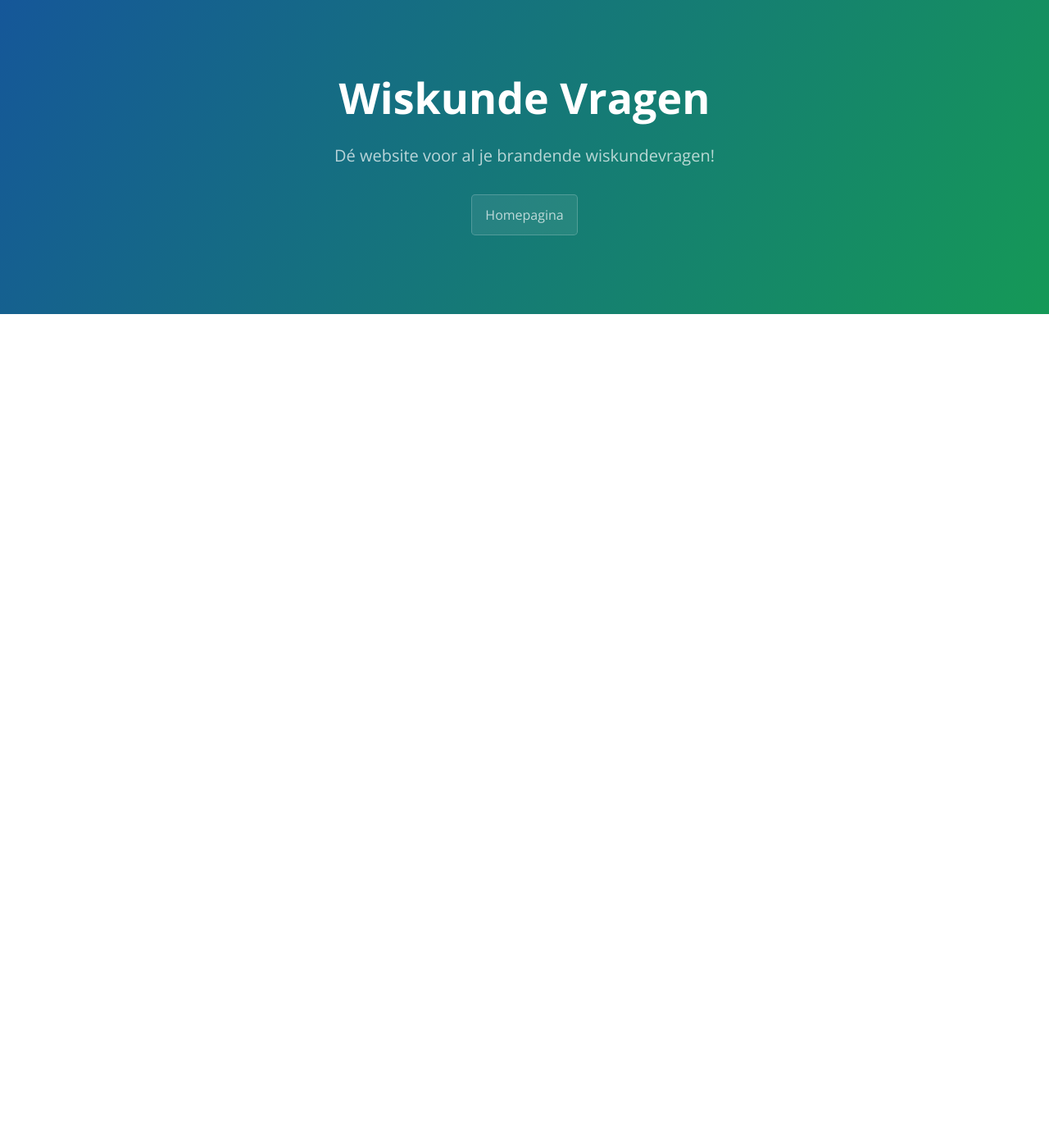
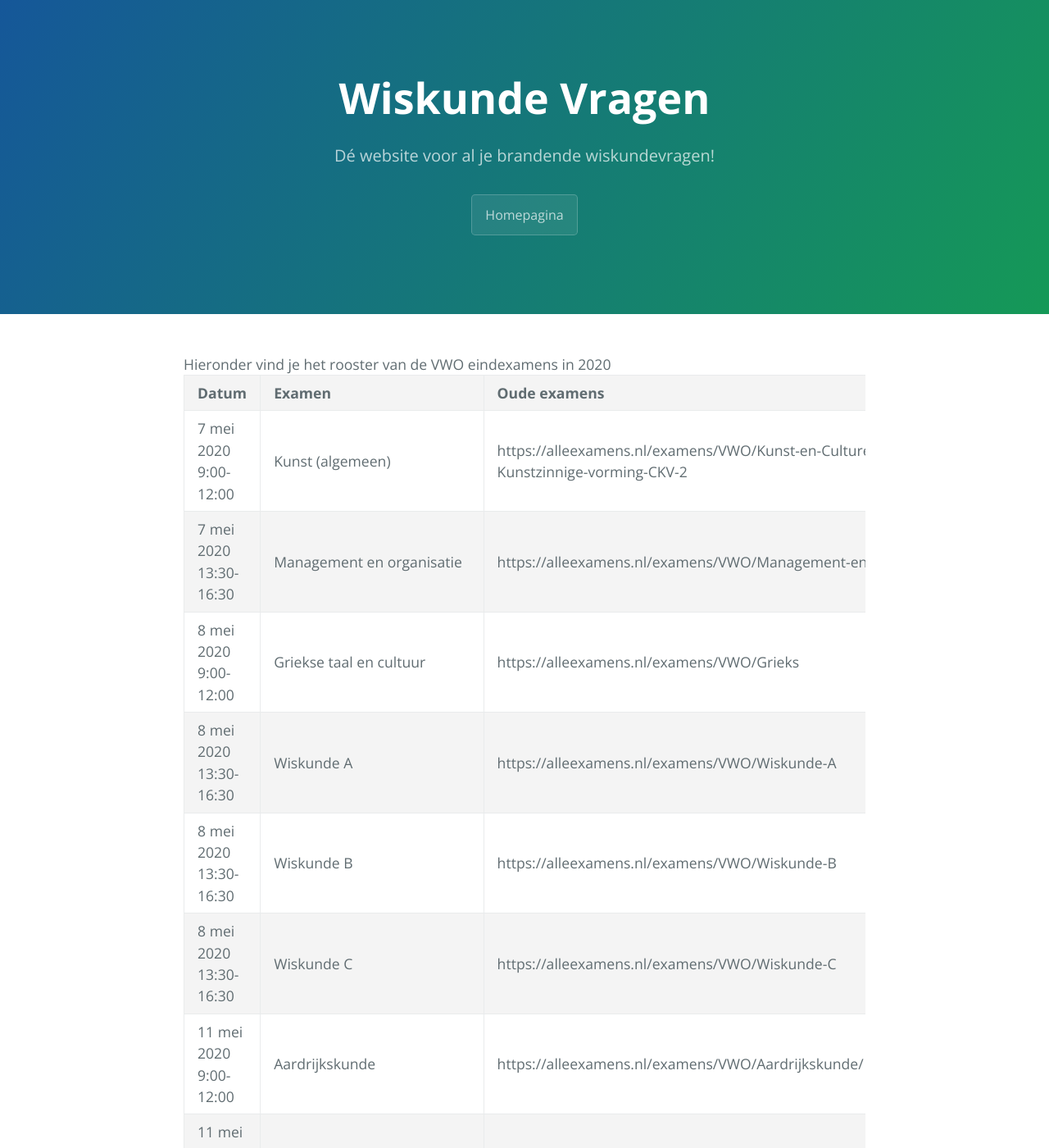
Before and after one commit to wiskundevragen/wiskundevragen.github.io, a Jekyll site: the page built from examen/vwo.html, in a window 1280 px wide and 1400 px high. Shown: the whole window at 82% size. Built offline with Jekyll 4.4.1, drawn with Linux system fonts in a browser that asks for light colours; some of the changed text lies outside the part shown.

Commit message:
post vwo exam schedule

```diff
--- a/_config.yml
+++ b/_config.yml
@@ -26,6 +26,9 @@ page_names:
   gonio:
     desc: Goniometrie
     url: ../gonio/index.html
+  havo_rooster:
+    desc: "Eindexamenrooster HAVO 2020"
+    url: ../examen/havo
   help_diff:
     desc: "Hoe differentieer ik?"
     url: ../afgeleides/differentieren
@@ -59,6 +62,9 @@ page_names:
   prim_lijst:
     desc: "Lijst met primitieven"
     url: ../primitieven/primitieven.html
+  vwo_rooster:
+    desc: "Eindexamenrooster VWO 2020"
+    url: ../examen/vwo
   wisk:
     desc: "Wiskunde overzichtspagina"
     url: ../wiskunde
--- a/examen/vwo.html
+++ b/examen/vwo.html
@@ -1,5 +1,155 @@
 ---
 desc: Het eindexamenrooster VWO 2020
 title: VWO rooster eindexamen 2020
-see_also: ["vwo_rooster", "roosterpagina" "home"]
+see_also: ["havo_rooster", "roosterpagina" "home"]
 ---
+Hieronder vind je het rooster van de VWO eindexamens in 2020
+<table>
+	<tr>
+		<td><b>Datum</b></td>
+		<td><b>Examen</b></td>
+		<td><b>Oude examens</b></td>
+	</tr>
+	<tr>
+		<td>7 mei 2020 9:00-12:00</td>
+		<td>Kunst (algemeen)</td>
+		<td>https://alleexamens.nl/examens/VWO/Kunst-en-Culturele-en-Kunstzinnige-vorming-CKV-2</td>
+	</tr>
+	<tr>
+		<td>7 mei 2020 13:30-16:30</td>
+		<td>Management en organisatie</td>
+		<td>https://alleexamens.nl/examens/VWO/Management-en-organisatie</td>
+	</tr>
+	<tr>
+		<td>8 mei 2020 9:00-12:00</td>
+		<td>Griekse taal en cultuur</td>
+		<td>https://alleexamens.nl/examens/VWO/Grieks</td>
+	</tr>
+	<tr>
+		<td>8 mei 2020 13:30-16:30</td>
+		<td>Wiskunde A</td>
+		<td>https://alleexamens.nl/examens/VWO/Wiskunde-A</td>
+	</tr>
+	<tr>
+		<td>8 mei 2020 13:30-16:30</td>
+		<td>Wiskunde B</td>
+		<td>https://alleexamens.nl/examens/VWO/Wiskunde-B</td>
+	</tr>
+	<tr>
+		<td>8 mei 2020 13:30-16:30</td>
+		<td>Wiskunde C</td>
+		<td>https://alleexamens.nl/examens/VWO/Wiskunde-C</td>
+	</tr>
+	<tr>
+		<td>11 mei 2020 9:00-12:00</td>
+		<td>Aardrijkskunde</td>
+		<td>https://alleexamens.nl/examens/VWO/Aardrijkskunde/</td>
+	</tr>
+	<tr>
+		<td>11 mei 2020 13:30-16:30</td>
+		<td>Nederlands</td>
+		<td>https://alleexamens.nl/examens/VWO/Nederlands/</td>
+	</tr>
+	<tr>
+		<td>12 mei 2020 9:00-12:00</td>
+		<td>Geschiedenis</td>
+		<td>https://alleexamens.nl/examens/VWO/Geschiedenis/</td>
+	</tr>
+	<tr>
+		<td>12 mei 2020 13:30-16:30</td>
+		<td>Natuurkunde</td>
+		<td>https://alleexamens.nl/examens/VWO/Natuurkunde/</td>
+	</tr>
+	<tr>
+		<td>13 mei 2020 9:00-12:00</td>
+		<td>Duits</td>
+		<td>https://alleexamens.nl/examens/VWO/Duits/</td>
+	</tr>
+	<tr>
+		<td>13 mei 2020 13:30-16:00</td>
+		<td>Handvaardigheid</td>
+		<td>&emdash;</td>
+	</tr>
+	<tr>
+		<td>13 mei 2020 13:30-16:00</td>
+		<td>Textiele vormgeving</td>
+		<td>&emdash;</td>
+	</tr>
+	<tr>
+		<td>13 mei 2020 13:30-16:00</td>
+		<td>Tekenen</td>
+		<td>https://alleexamens.nl/examens/VWO/Tekenen/</td>
+	</tr>
+	<tr>
+		<td>14 mei 2020 9:00-12:00</td>
+		<td>Maatschappijwetenschappen</td>
+		<td>https://alleexamens.nl/examens/VWO/Maatschappijwetenschappen/</td>
+	</tr>
+	<tr>
+		<td>14 mei 2020 13:30-16:30</td>
+		<td>Biologie</td>
+		<td>https://alleexamens.nl/examens/VWO/Biologie/</td>
+	</tr>
+	<tr>
+		<td>15 mei 2020 9:00-12:00</td>
+		<td>Filosofie</td>
+		<td>https://alleexamens.nl/examens/VWO/Filosofie/</td>
+	</tr>
+	<tr>
+		<td>15 mei 2020 13:30-16:30</td>
+		<td>Engels</td>
+		<td>https://alleexamens.nl/examens/VWO/Engels/</td>
+	</tr>
+	<tr>
+		<td>18 mei 2020 9:00-12:00</td>
+		<td>Latijn</td>
+		<td>https://alleexamens.nl/examens/VWO/Latijn/</td>
+	</tr>
+	<tr>
+		<td>18 mei 2020 13:30-15:30</td>
+		<td>Economie</td>
+		<td>https://alleexamens.nl/examens/VWO/Economie/</td>
+	</tr>
+	<tr>
+		<td>19 mei 2020 9:00-12:00</td>
+		<td>Muziek</td>
+		<td>https://alleexamens.nl/examens/VWO/Muziek/</td>
+	</tr>
+	<tr>
+		<td>19 mei 2020 13:30-16:30</td>
+		<td>Scheikunde</td>
+		<td>https://alleexamens.nl/examens/VWO/Scheikunde/</td>
+	</tr>
+	<tr>
+		<td>20 mei 2020 13:30-16:30</td>
+		<td>Frans</td>
+		<td>https://alleexamens.nl/examens/VWO/Frans/</td>
+	</tr>
+	<tr>
+		<td>25 mei 2020 9:00-11:30</td>
+		<td>Fries</td>
+		<td>https://alleexamens.nl/examens/VWO/Fries/</td>
+	</tr>
+	<tr>
+		<td>25 mei 2020 9:00-11:30</td>
+		<td>Russisch</td>
+		<td>https://alleexamens.nl/examens/VWO/Russisch/</td>
+	</tr>
+	<tr>
+		<td>25 mei 2020 13:30-16:00</td>
+		<td>Spaans</td>
+		<td>https://alleexamens.nl/examens/VWO/Spaans/</td>
+	</tr>
+	<tr>
+		<td>25 mei 2020 13:30-16:00</td>
+		<td>Turks</td>
+		<td>https://alleexamens.nl/examens/VWO/Turks/</td>
+	</tr>
+	<tr>
+		<td>25 mei 2020 13:30-16:00</td>
+		<td>Arabisch</td>
+		<td>https://alleexamens.nl/examens/VWO/Arabisch/</td>
+	</tr>
+</table>
+
+<!-- https://alleexamens.nl/examens/VWO/Nederlands/ -->
```
Also changed, not shown: sitemap.xml (+18 -35 lines).
